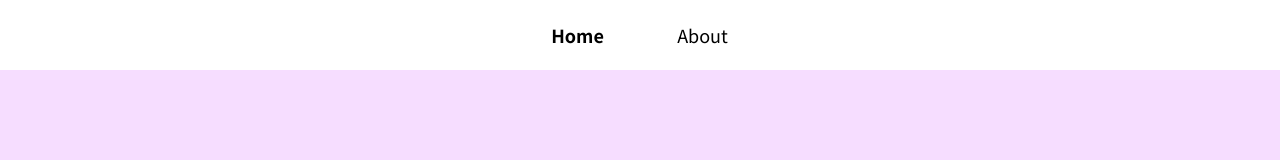
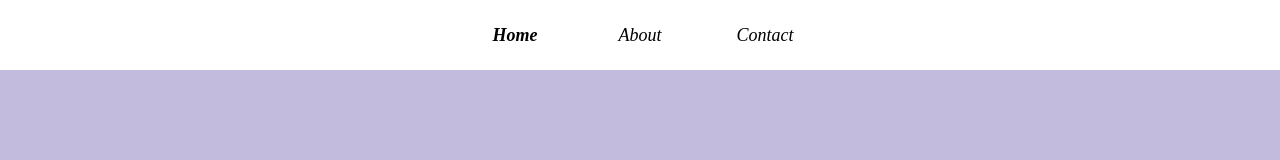
Before and after one commit to name0825/profile, a plain HTML site: page index.html in a window 1280 px wide. Drawn offline with Linux system fonts and the light colour scheme.

Commit message:
change style

```diff
--- a/index.html
+++ b/index.html
@@ -14,11 +14,15 @@
             <div class="item">
                 <span id="about">About</span>
             </div>
+            <div class="item">
+                <span id="contact">Contact</span>
+            </div>
         </div>
 
         <div class="container">
             <div class="item" id="home"></div>
             <div class="item" id="about"></div>
+            <div class="item" id="contact"></div>
         </div>
     </body>
 </html>
--- a/src/css/fonts.css
+++ b/src/css/fonts.css
@@ -1,2 +1,3 @@
 @import url('https://fonts.googleapis.com/css2?family=Black+Han+Sans&display=swap');
 @import url('https://fonts.googleapis.com/css2?family=Noto+Sans+KR:wght@100;200;300;400;500;600;700;800;900&display=swap');
+@import url('https://fonts.googleapis.com/css2?family=Noto+Serif+KR:wght@200;300;400;500;600;700;900&display=swap');
--- a/src/css/style.css
+++ b/src/css/style.css
@@ -29,6 +29,8 @@ body {
     background-color: none;
     justify-content: center;
     font-size: large;
+    font-family: 'Noto Serif KR', serif;
+    font-style: italic;
 }
 
 .header > .item {
@@ -65,9 +67,13 @@ body {
 }
 
 .container > .item#home {
-    background-color: #f6ddff;
+    background-color: #c3bbdd;
 }
 
 .container > .item#about {
-    background-color: #ddf6ff;
+    background-color: #bbdddd;
 }
+
+.container > .item#contact {
+    background-color: #ddc3bb;
+}
```
